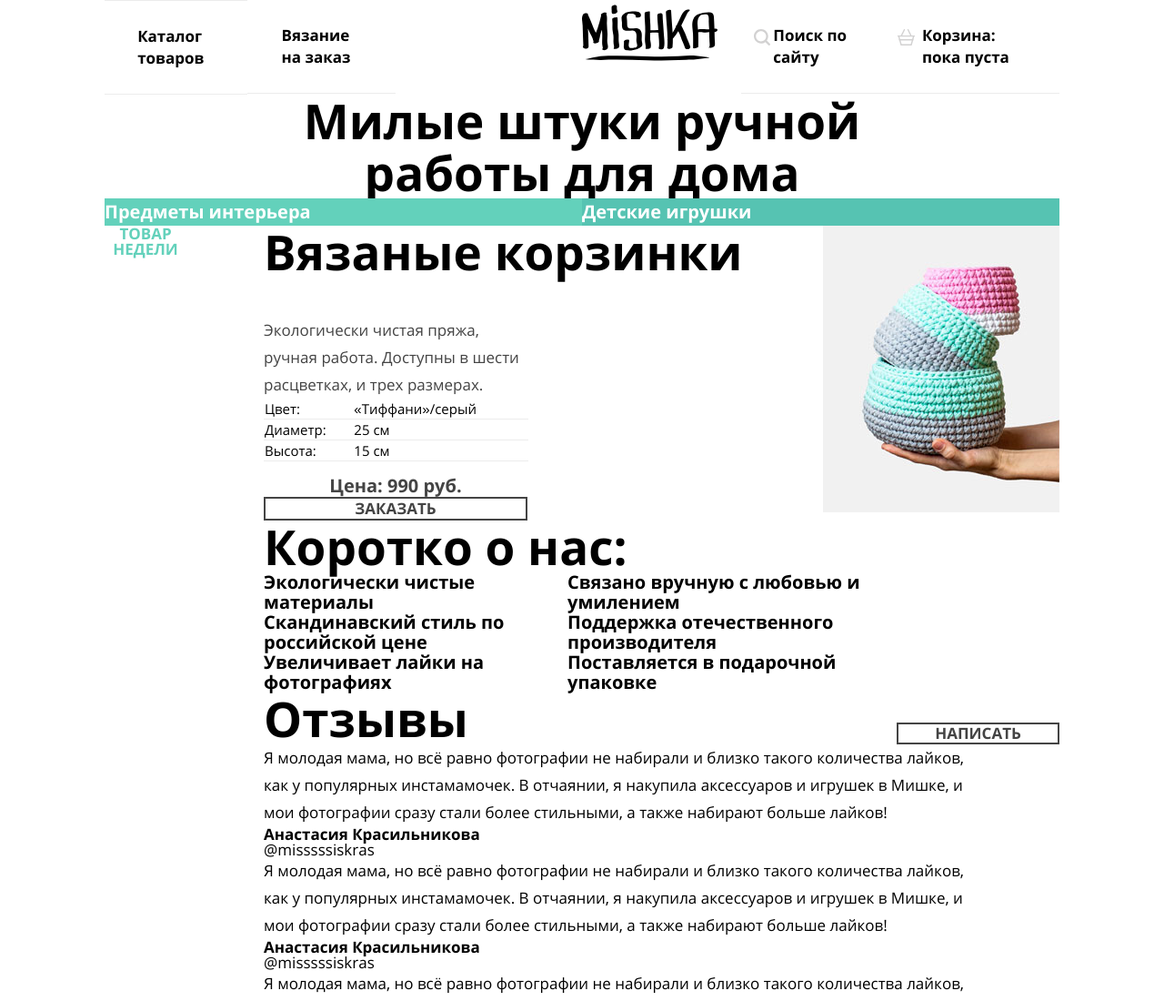
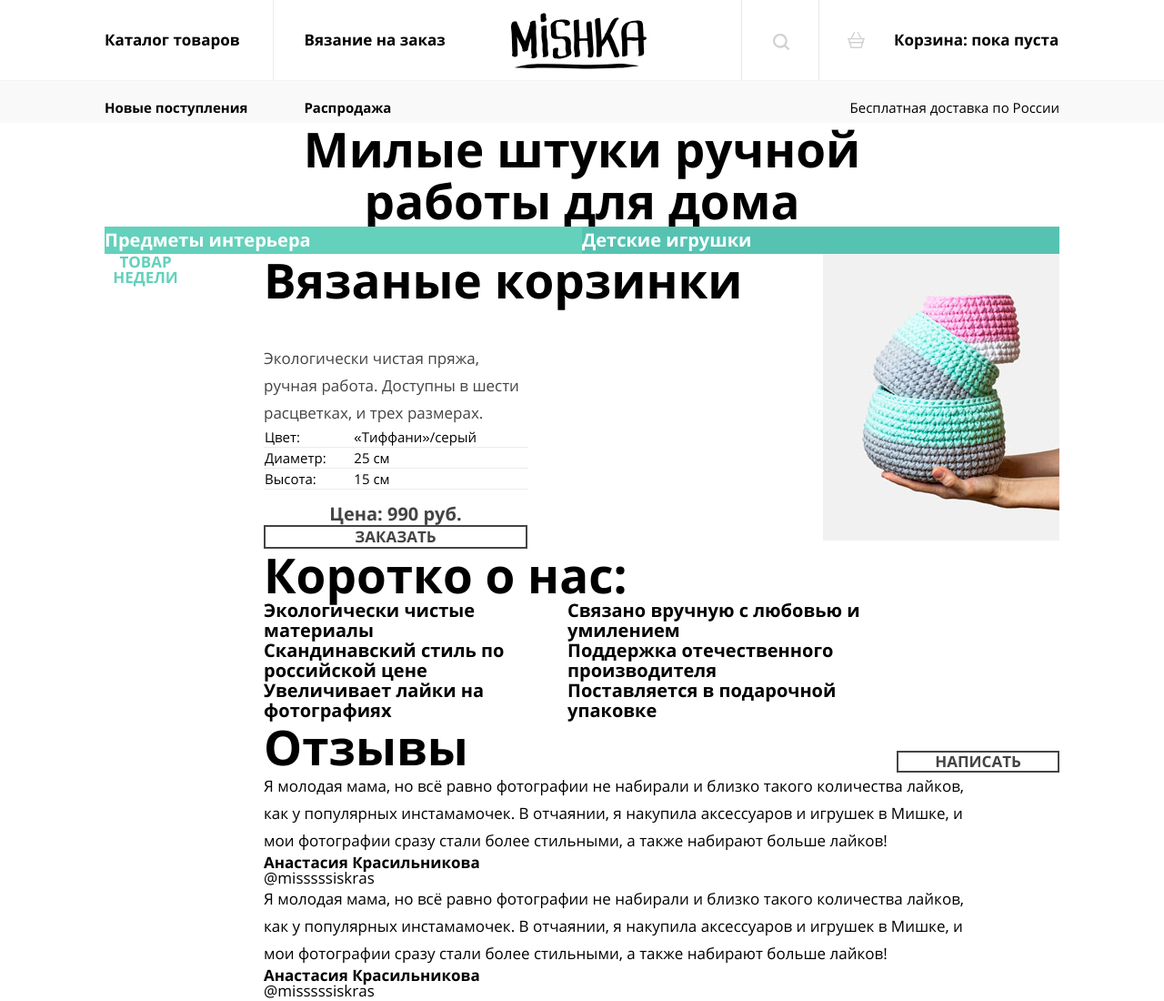
Before and after one commit to andryshan/354109-mishka-16, a website: page source/index.html in a window 1280 px wide. Shown: the top 1100 px of the page at 91% size. Drawn offline with nearby package versions, Linux system fonts and the light colour scheme; files that its build step writes are made by us from their sources.

Commit message:
Стилизация шапки

```diff
--- a/source/index.html
+++ b/source/index.html
@@ -9,12 +9,12 @@
   <body>
     <header class="page-header">
       <div class="page-header__wrapper">
-        <a href="index.html" class="page-header__logo">
-          <img class="page-header__logo-image" src="img/logo-mobile.svg" alt="Логотип магазина Мишка" width="86" height="35">
-        </a>
         <nav class="main-nav main-nav--closed main-nav--nojs">
+          <a href="index.html" class="page-header__logo">
+            <img class="page-header__logo-image" src="img/logo-mobile.svg" alt="Логотип магазина Мишка" width="86" height="35">
+          </a>
           <button class="main-nav__toggle" type="button"><span class="visually-hidden">Открыть меню</span></button>
-          <div class="main-nav__wrapper">
+
             <ul class="main-nav__list site-list">
               <li class="site-list__item">
                 <a href="catalog.html" class="site-list__link">Каталог товаров</a>
@@ -31,7 +31,16 @@
                 <a href="#" class="user-list__bracket"><svg class="user-list__basket-icon" xmlns="http://www.w3.org/2000/svg" xmlns:xlink="http://www.w3.org/1999/xlink" version="1.1" id="Layer_1" x="0px" y="0px" width="21" height="18" viewBox="264.205 370.961 20.294 18.849" enable-background="new 264.205 370.961 20.294 18.849" xml:space="preserve"><path fill="#231F20" d="M283.75,378.19h-3.151l-3.407-6.814c-0.185-0.37-0.634-0.52-1.006-0.335 c-0.371,0.186-0.521,0.636-0.335,1.006l3.071,6.143h-9.138l3.072-6.143c0.185-0.371,0.035-0.821-0.335-1.006 c-0.37-0.185-0.821-0.035-1.006,0.335l-3.407,6.814h-3.151c-0.414,0-0.75,0.336-0.75,0.75s0.336,0.75,0.75,0.75h0.157l0.855,2.991 c-0.187,0.137-0.316,0.347-0.316,0.595c0,0.396,0.309,0.71,0.697,0.739l1.656,5.795h12.697l1.656-5.795 c0.388-0.028,0.698-0.344,0.698-0.739c0-0.249-0.129-0.459-0.316-0.596l0.854-2.991h0.157c0.414,0,0.75-0.336,0.75-0.75 S284.164,378.19,283.75,378.19z M279.569,388.311h-10.433l-1.224-4.284h12.881L279.569,388.311z M281.222,382.526h-13.739 l-0.81-2.836h15.359L281.222,382.526z"/></svg>Корзина: пока пуста</a>
               </li>
             </ul>
-          </div>
+            <p class="main-nav__delivery">Бесплатная доставка по России</p>
+            <ul class="main-nav__list special-list">
+              <li class="special-list__item">
+                <a href="#" class="special-list__link">Новые поступления</a>
+              </li>
+              <li class="special-list__item">
+                <a href="#" class="special-list__link">Распродажа</a>
+              </li>
+            </ul>
+
         </nav>
       </div>
     </header>
--- a/source/sass/blocks/main-nav.scss
+++ b/source/sass/blocks/main-nav.scss
@@ -1,11 +1,13 @@
 .main-nav {
   width: auto;
   position: relative;
+  display: flex;
+  flex-direction: column;
 }
 
 .main-nav__toggle {
   position: absolute;
-  top: -62px;
+  top: 17px;
   right: 6%;
   z-index: 2;
   width: 45px;
@@ -57,6 +59,7 @@
   border-bottom: 1px solid #ececec;
 }
 
+
 @media (max-width: 767px) {
   .main-nav--closed .site-list__item {
     display: none;
@@ -69,21 +72,34 @@
   .main-nav--nojs .main-nav__toggle {
     display: none;
   }
+
+  .main-nav__delivery {
+    display: none;
+  }
 }
 
 @media (min-width: 768px) {
   .main-nav {
     width: 668px;
-  }
-
-  .main-nav__wrapper {
     margin: 0 auto;
-    display: flex;
+    flex-direction: row;
     flex-wrap: wrap;
   }
 
   .main-nav__toggle {
     display: none;
+  }
+
+  .main-nav__delivery {
+    font-size: 15px;
+    line-height: 24px;
+    margin: 0;
+    order: 3;
+    padding-top: 18px;
+  }
+
+  .main-nav__list a {
+    border: none;
   }
 }
 
@@ -91,8 +107,4 @@
   .main-nav {
     width: 1050px;
   }
-
-  .main-nav__wrapper {
-    justify-content: space-between;
-  }
 }
--- a/source/sass/blocks/page-header.scss
+++ b/source/sass/blocks/page-header.scss
@@ -24,26 +24,22 @@
 }
 
 @media (min-width: 768px) {
+  .page-header {
+    background: linear-gradient(to bottom, transparent 88px, #e7e7e7 88px, transparent 89px, #f9f9f9 89px);
+  }
+
   .page-header__logo-image {
     width: 113px;
     height: 46px;
   }
 
   .page-header__logo {
-    margin: 0;
+    margin-left: 0;
+    margin-right: 0;
+    margin-bottom: 0;
     height: 46px;
-    position: absolute;
-    top: 0;
-    left: 0;
-  }
-
-  .page-header__wrapper {
-    width: 668px;
-    margin: 0 auto;
-    display: flex;
-    flex-direction: row;
-    flex-wrap: wrap;
-    position: relative;
+    align-self: flex-start;
+    margin-top: 22px;
   }
 }
 
@@ -55,10 +51,6 @@
 
   .page-header__logo {
     height: 72px;
-    left: 50%;
-  }
-
-  .page-header__wrapper {
-    width: 1050px;
+    margin-top: 9px;
   }
 }
--- a/source/sass/blocks/site-list.scss
+++ b/source/sass/blocks/site-list.scss
@@ -19,8 +19,10 @@
   }
 }
 
-.site-list__item:first-child a {
-  border-top: 1px solid #ececec;
+@media (max-width: 767px) {
+  .site-list__item:first-child a {
+    border-top: 1px solid #ececec;
+  }
 }
 
 @media (min-width: 768px) {
@@ -30,6 +32,17 @@
     order: 1;
     font-size: 15px;
     line-height: 24px;
+    padding-top: 18px;
+    padding-bottom: 18px;
+    margin-right: auto;
+  }
+
+  .site-list__item:first-child {
+    margin-right: 36px;
+  }
+
+  .site-list__item .site-list__link {
+    padding: 0;
   }
 }
 
@@ -37,6 +50,23 @@
   .site-list {
     font-size: 17px;
     line-height: 24px;
-    order: 0;
+    order: -1;
+    width: 415px;
+    padding-top: 0;
+    padding-bottom: 0;
+    margin-right: 3%;
+  }
+
+  .site-list__item .site-list__link {
+    padding: 32px 36px 32px 0;
+  }
+
+  .site-list__item:last-child .site-list__link {
+    padding-left: 34px;
+  }
+
+  .site-list__item:first-child {
+    margin-right: 0;
+    border-right: 1px solid #ececec;
   }
 }
--- /dev/null
+++ b/source/sass/blocks/special-list.scss
@@ -0,0 +1,48 @@
+.special-list {
+  list-style: none;
+  margin: 0;
+  padding: 0;
+  font-size: 15px;
+  line-height: 24px;
+  font-weight: bold;
+  display: flex;
+}
+
+.special-list__link {
+  color: #000000;
+
+  &:hover {
+    color: rgba(#000000, 0.6);
+  }
+
+  &:active {
+    color: rgba(#000000, 0.3);
+  }
+}
+
+.special-list__item a {
+  border: none;
+  padding: 0;
+}
+
+@media (max-width: 1149px) {
+  .special-list {
+    display: none;
+  }
+}
+
+@media (min-width: 1150px) {
+  .special-list__item a {
+    padding-top: 5px;
+    padding-bottom: 5px;
+  }
+
+  .special-list {
+    padding-top: 13px;
+    margin-right: auto;
+  }
+
+  .special-list__item:first-child {
+    margin-right: 62px;
+  }
+}
--- a/source/sass/blocks/user-list.scss
+++ b/source/sass/blocks/user-list.scss
@@ -59,10 +59,34 @@
     display: flex;
     margin-left: auto;
   }
+
+  .user-list__item .user-list__search {
+    font-size: 0;
+    padding: 32px 42px 32px 42px;
+  }
+
+  .user-list__item:first-child {
+    border-left: 1px solid #e7e7e7;
+    border-right: 1px solid #e7e7e7;
+  }
+
+  .user-list__search-icon {
+    top: 37px;
+    left: 34px;
+  }
+
+  .user-list__basket-icon {
+    top: 35px;
+    left: 30px;
+  }
+
+  .user-list__item .user-list__bracket {
+    padding: 32px 0 32px 82px;
+  }
 }
 
 @media (min-width: 1150px) {
   .user-list {
-    margin-left: 0;
+    margin-left: auto;
   }
 }
--- a/source/sass/style.scss
+++ b/source/sass/style.scss
@@ -20,3 +20,4 @@
 @import "blocks/filters.scss";
 @import "blocks/modal-size.scss";
 @import "blocks/main-nav.scss";
+@import "blocks/special-list.scss";
```
